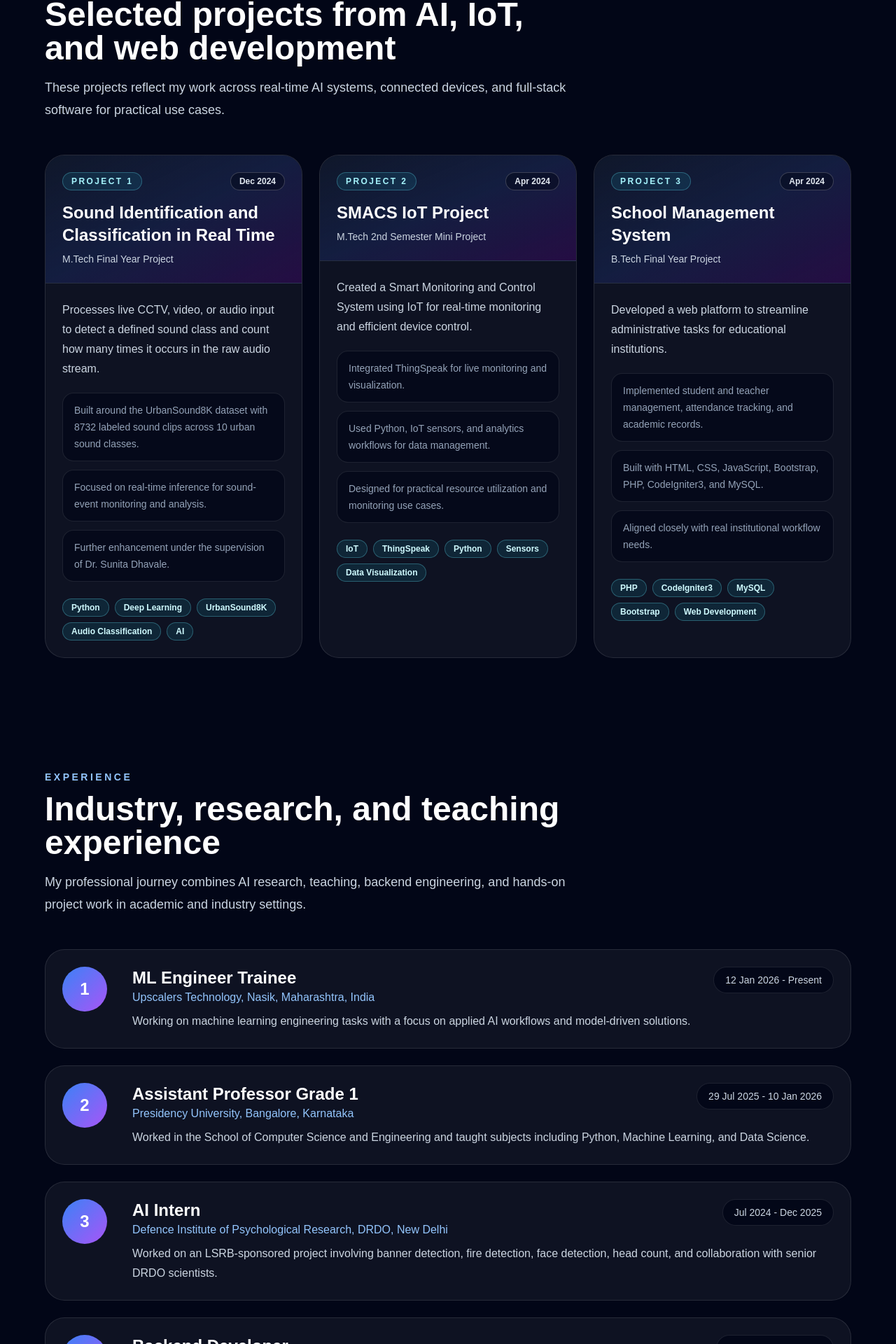
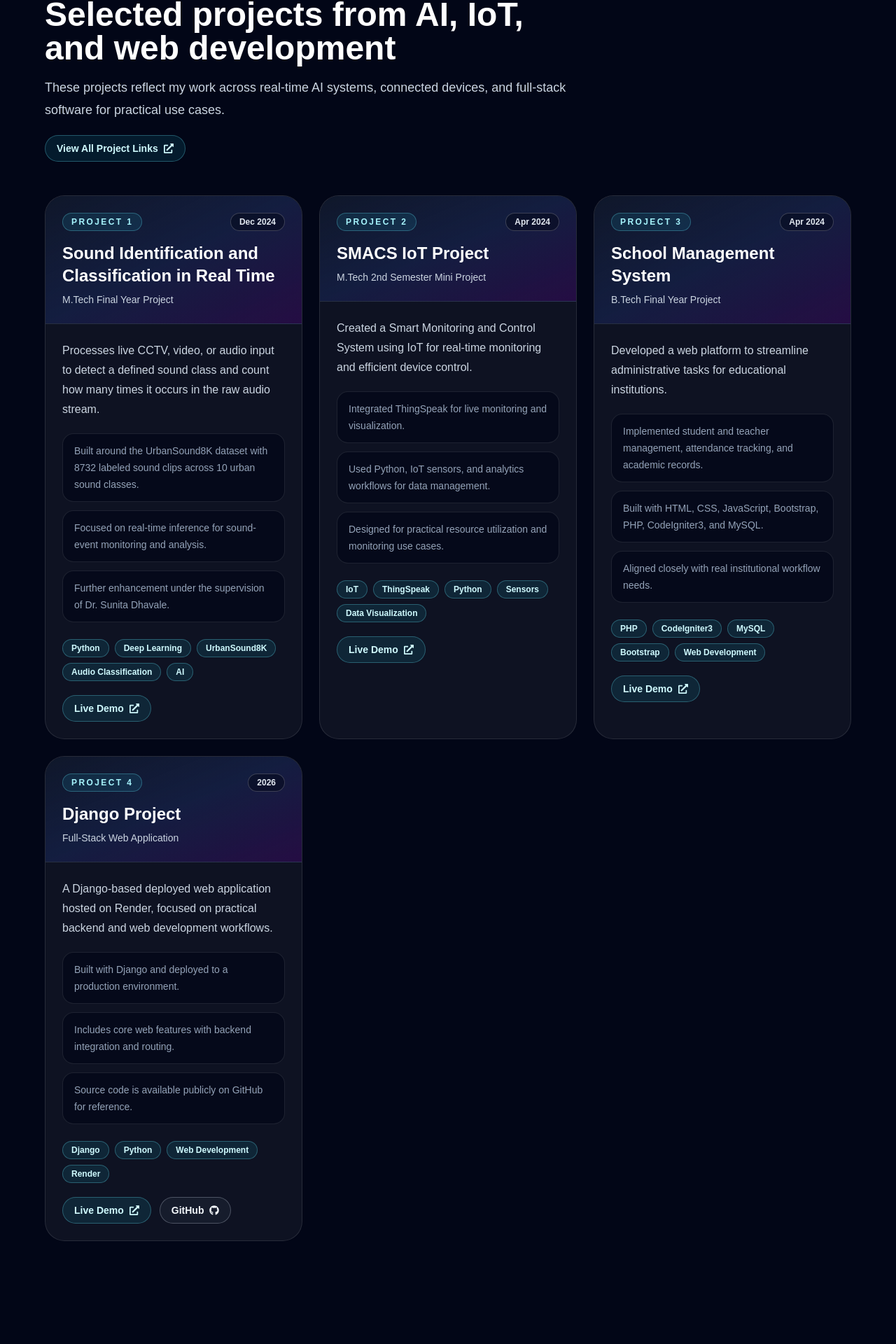
Before and after one commit to shivamsengar135/portfolio-website, a React (Vite) app: page / in a window 1280 px wide. Shown: the part 3578-5498 px from the top of the page at 70% size. Built offline with nearby package versions, Linux system fonts and the light colour scheme.

Commit message:
Add Django skill and Django project links

```diff
--- a/src/pages/Projects.tsx
+++ b/src/pages/Projects.tsx
@@ -1,3 +1,7 @@
+import { FaExternalLinkAlt, FaGithub } from 'react-icons/fa'
+
+const defaultProjectLink = 'https://github.com/shivamsengar135?tab=repositories'
+
 const projects = [
   {
     title: 'Sound Identification and Classification in Real Time',
@@ -11,6 +15,8 @@ const projects = [
       'Further enhancement under the supervision of Dr. Sunita Dhavale.',
     ],
     tags: ['Python', 'Deep Learning', 'UrbanSound8K', 'Audio Classification', 'AI'],
+    link: defaultProjectLink,
+    githubLink: '',
   },
   {
     title: 'SMACS IoT Project',
@@ -24,6 +30,8 @@ const projects = [
       'Designed for practical resource utilization and monitoring use cases.',
     ],
     tags: ['IoT', 'ThingSpeak', 'Python', 'Sensors', 'Data Visualization'],
+    link: defaultProjectLink,
+    githubLink: '',
   },
   {
     title: 'School Management System',
@@ -37,6 +45,23 @@ const projects = [
       'Aligned closely with real institutional workflow needs.',
     ],
     tags: ['PHP', 'CodeIgniter3', 'MySQL', 'Bootstrap', 'Web Development'],
+    link: defaultProjectLink,
+    githubLink: '',
+  },
+  {
+    title: 'Django Project',
+    subtitle: 'Full-Stack Web Application',
+    period: '2026',
+    description:
+      'A Django-based deployed web application hosted on Render, focused on practical backend and web development workflows.',
+    points: [
+      'Built with Django and deployed to a production environment.',
+      'Includes core web features with backend integration and routing.',
+      'Source code is available publicly on GitHub for reference.',
+    ],
+    tags: ['Django', 'Python', 'Web Development', 'Render'],
+    link: 'https://django-project-1-5omj.onrender.com/',
+    githubLink: 'https://github.com/shivamsengar135/Django-project',
   },
 ]
 
@@ -51,6 +76,14 @@ export default function Projects() {
             These projects reflect my work across real-time AI systems, connected devices, and full-stack software for
             practical use cases.
           </p>
+          <a
+            href={defaultProjectLink}
+            target="_blank"
+            rel="noopener noreferrer"
+            className="mt-5 inline-flex items-center gap-2 rounded-full border border-cyan-300/30 bg-cyan-400/10 px-4 py-2 text-sm font-semibold text-cyan-100 transition hover:border-cyan-200 hover:bg-cyan-400/20"
+          >
+            View All Project Links <FaExternalLinkAlt />
+          </a>
         </div>
 
         <div className="grid gap-6 lg:grid-cols-3">
@@ -97,6 +130,27 @@ export default function Projects() {
                     </span>
                   ))}
                 </div>
+
+                <div className="mt-5 flex flex-wrap gap-3">
+                  <a
+                    href={project.link}
+                    target="_blank"
+                    rel="noopener noreferrer"
+                    className="inline-flex items-center gap-2 rounded-full border border-cyan-300/30 bg-cyan-400/10 px-4 py-2 text-sm font-semibold text-cyan-100 transition hover:border-cyan-200 hover:bg-cyan-400/20"
+                  >
+                    Live Demo <FaExternalLinkAlt />
+                  </a>
+                  {project.githubLink && (
+                    <a
+                      href={project.githubLink}
+                      target="_blank"
+                      rel="noopener noreferrer"
+                      className="inline-flex items-center gap-2 rounded-full border border-slate-300/30 bg-slate-500/10 px-4 py-2 text-sm font-semibold text-slate-100 transition hover:border-slate-200 hover:bg-slate-500/20"
+                    >
+                      GitHub <FaGithub />
+                    </a>
+                  )}
+                </div>
               </div>
             </article>
           ))}
--- a/src/pages/Skills.tsx
+++ b/src/pages/Skills.tsx
@@ -9,7 +9,7 @@ const skillCategories = [
   },
   {
     name: 'Web Development',
-    skills: ['HTML', 'CSS', 'JavaScript', 'PHP', 'WordPress', 'CodeIgniter4'],
+    skills: ['HTML', 'CSS', 'JavaScript', 'PHP', 'WordPress', 'Django', 'CodeIgniter4'],
   },
   {
     name: 'Tools and Platforms',
```
